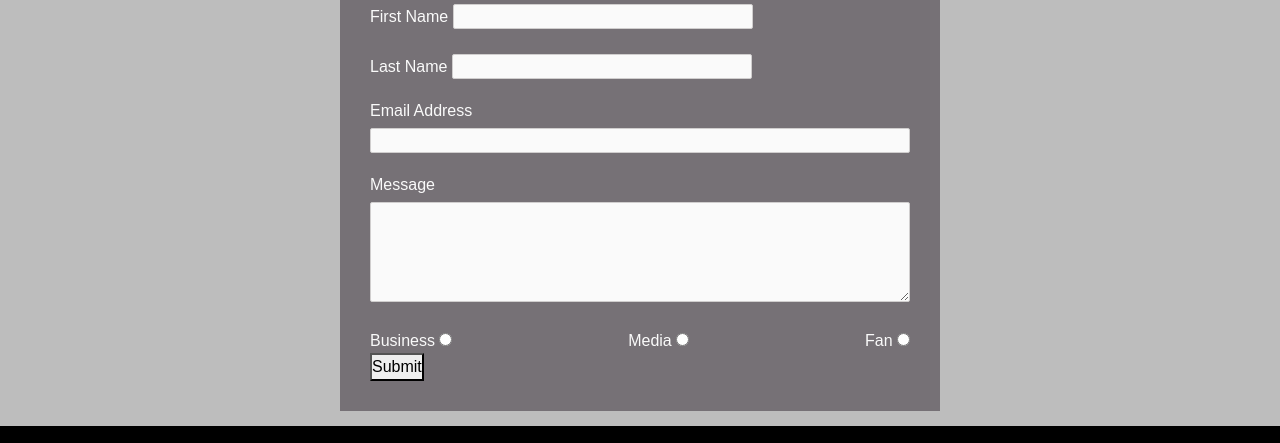
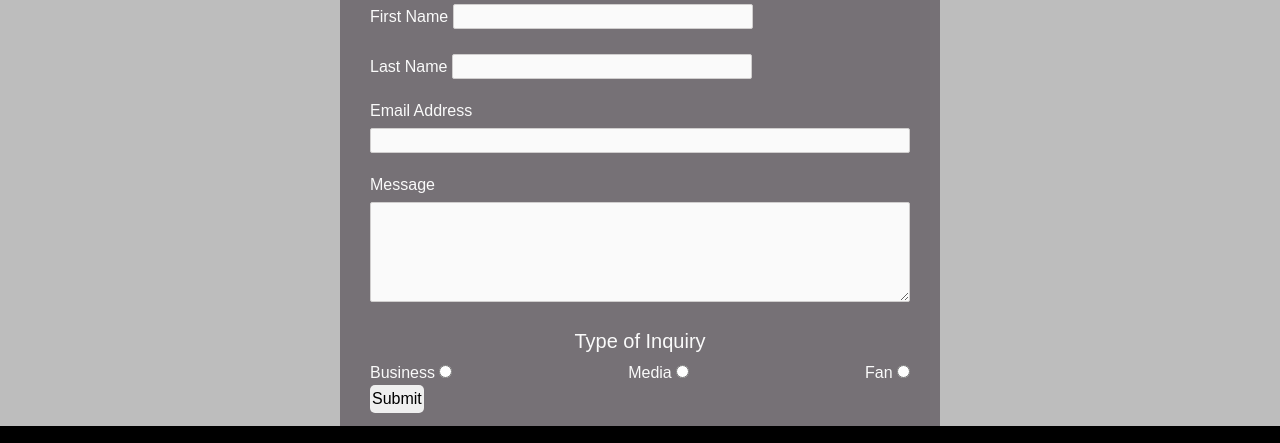
Before and after one commit to ProfYaffle88/project-art-portfolio, a plain HTML site: page contact.html in a window 1280 px wide. Shown: the part 267-710 px from the top of the page. Drawn offline with nearby package versions, Linux system fonts and the light colour scheme.

Commit message:
styled submit button and added type of inquiry and resolved conflicts

```diff
--- a/assets/css/styles.css
+++ b/assets/css/styles.css
@@ -409,6 +409,16 @@ textarea {
     max-width: 300px;
 }
 
+.join-button {
+    border-radius: 5px;
+    border: #000000;
+    padding: 2px;
+}
+
+.inquiry-title {
+    text-align: center;
+}
+
 
 
 
--- a/contact.html
+++ b/contact.html
@@ -48,6 +48,7 @@
                 <label for="email-address">Message</label>
                 <textarea name="message" id="message" class="text-input" required></textarea>
 
+                <h5 class="inquiry-title">Type of Inquiry</h5>
                 <div class="radio-dial">
                     <div>
                         <label for="business">Business</label>
```
